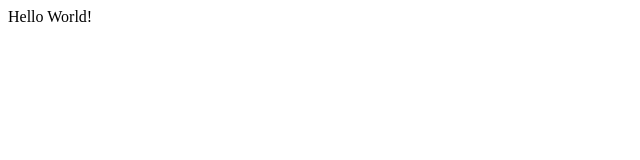
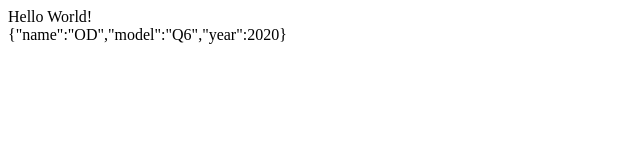
Before and after one commit to Kipngenocodes/Javascript, a plain HTML site: page Javascript_Func/func_invocation.html in a window 1280 px wide. Shown: the whole page, without its empty margins (0-640 px from the left). Drawn offline with Linux system fonts and the light colour scheme.

Commit message:
working with function invoaction in html

```diff
--- a/Javascript_Func/func_invocation.html
+++ b/Javascript_Func/func_invocation.html
@@ -6,7 +6,16 @@
 function merge(str1, str2) {
     return str1 + str2;
     }
-      document.getElementById("output").innerHTML = merge("Hello", " World!");
+    document.getElementById("output").innerHTML = merge("Hello", " World!<br/>");
+ // for better readability in console
+// Function invocation using the function constructor
+function Car(name, model, year) {
+        this.name = name;
+        this.model = model;
+        this.year = year;
+    }
+    const ODCar = new Car("OD", "Q6", 2020);
+    document.getElementById("output").innerHTML += JSON.stringify(ODCar);
 </script>
 </body>
 </html>
```
Lines whose indentation alone changed are shown as unchanged.
